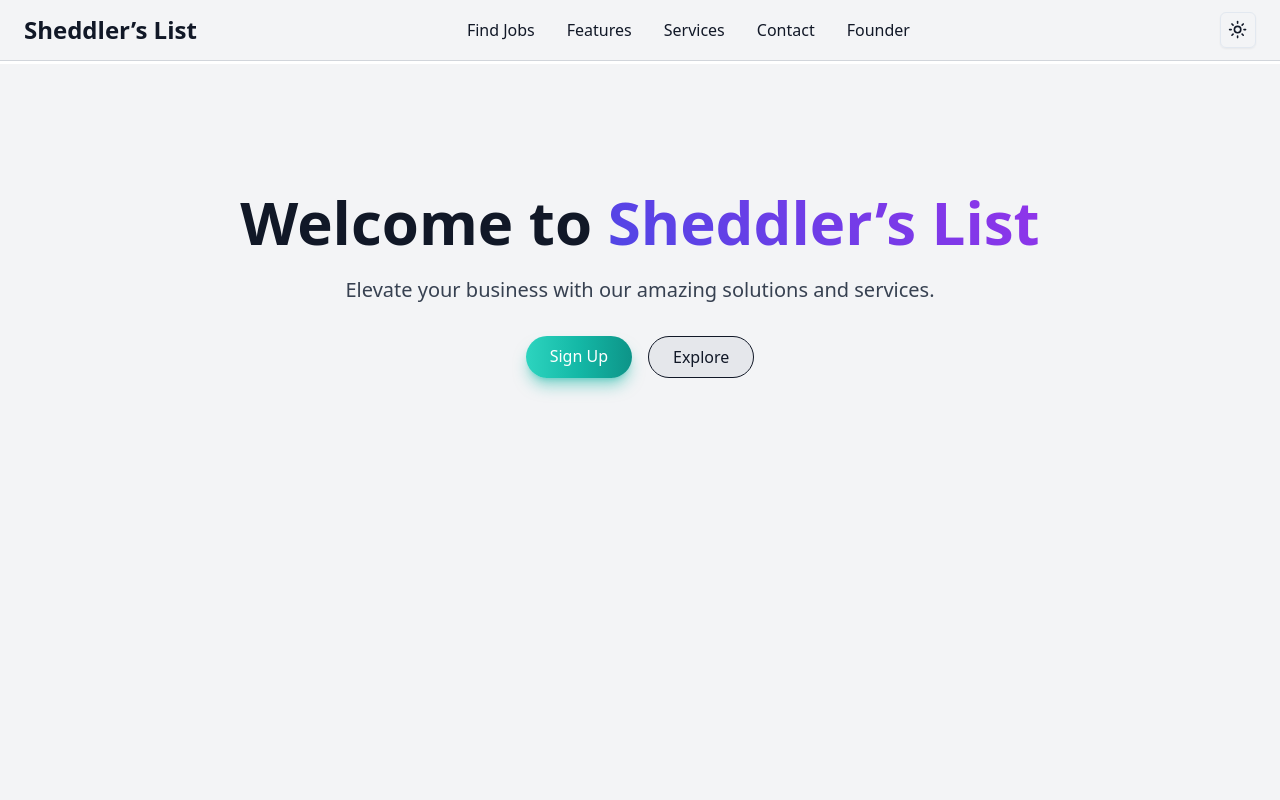
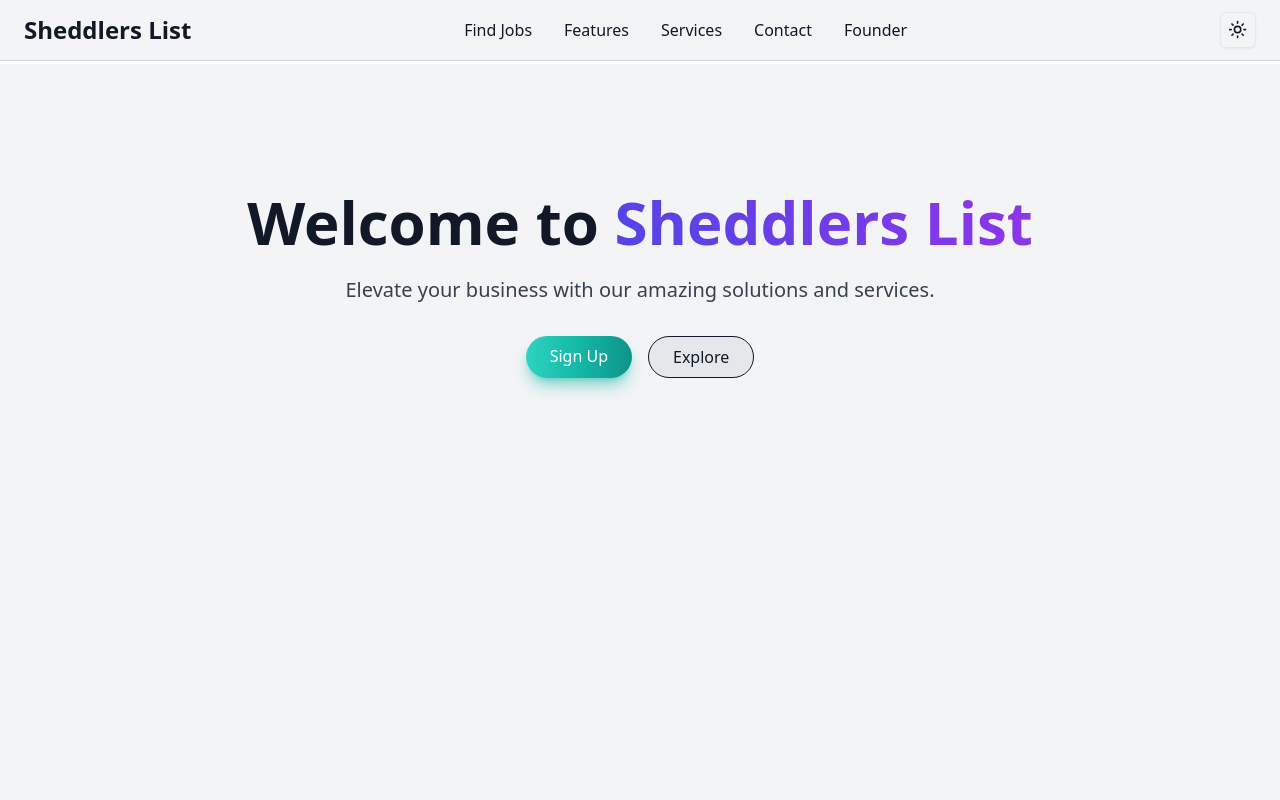
Before and after one commit to Manishsingh8135/Job-Portal, a Next.js app: page / in a window 1280 px wide. Shown: the top 800 px of the page. Built offline with nearby package versions, Linux system fonts and the light colour scheme.

Commit message:
deployment modificatiions

```diff
--- a/components/footernew.tsx
+++ b/components/footernew.tsx
@@ -13,7 +13,7 @@ export default function Footer() {
                                     alt="FlowBite Logo"
                                 />
                                 <span className="self-center text-2xl font-semibold whitespace-nowrap dark:text-white">
-                                    Sheddler&rsquo;s List
+                                    Sheddlers List
                                 </span>
                             </a>
                         </div>
@@ -25,7 +25,7 @@ export default function Footer() {
                                 <ul className="text-gray-500 dark:text-gray-400 font-medium">
                                     <li className="mb-4">
                                         <a href="/" className="hover:underline">
-                                            Sheddler&rsquo;s List
+                                            Sheddlers List
                                         </a>
                                     </li>
                                     <li>
@@ -82,7 +82,7 @@ export default function Footer() {
                         <span className="text-sm text-gray-500 sm:text-center dark:text-gray-400">
                             © 2023{" "}
                             <a href="/" className="hover:underline">
-                                Sheddler&rsquo;s List™
+                                Sheddlers List™
                             </a>
                             . All Rights Reserved.
                         </span>
--- a/components/herosection.tsx
+++ b/components/herosection.tsx
@@ -9,7 +9,7 @@ function HeroSection() {
       {/* Content */}
       <div className="relative container mx-auto px-6 text-center">
         <h1 className="text-4xl md:text-6xl font-bold text-gray-900 dark:text-white mb-6">
-          Welcome to <span className="gradient-text">Sheddler&rsquo;s List</span>
+          Welcome to <span className="gradient-text">Sheddlers List</span>
         </h1>
         <p className="text-xl text-gray-700 dark:text-gray-300 mb-8">
           Elevate your business with our amazing solutions and services.
--- a/components/jobs/jobNavbar.tsx
+++ b/components/jobs/jobNavbar.tsx
@@ -16,7 +16,7 @@ const Navbar: React.FC = () => {
   return (
     <nav className="fixed top-0 left-0 right-0 p-4 bg-white text-black dark:bg-gray-800 dark:text-white">
       <div className='max-w-screen-md mx-auto flex justify-between items-center'>
-        <div className='text-2xl font-bold ml-14'>Sheddler&rsquo;s List</div>
+        <div className='text-2xl font-bold ml-14'>Sheddlers List</div>
 
         {/* Navigation links */}
         <div className={`md:flex space-x-4 ${isNavbarOpen ? 'flex' : 'hidden'}`}>
--- a/components/shared/Navbar.tsx
+++ b/components/shared/Navbar.tsx
@@ -16,7 +16,7 @@ export default function Navbar() {
       <nav className="container mx-auto px-6 py-3">
         <div className="flex justify-between items-center">
           <Link href="/" className="text-2xl font-bold text-gray-900 dark:text-white">
-            Sheddler&rsquo;s List
+            Sheddlers List
           </Link>
 
           <div className="hidden md:block ">
```
